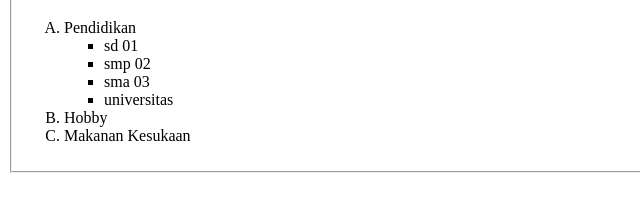
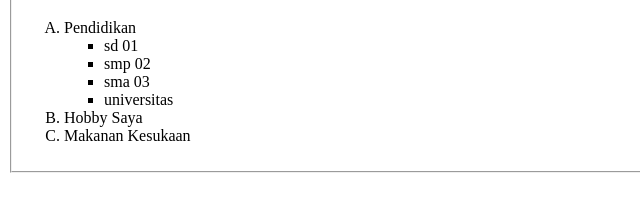
Before and after one commit to zahratalitapr/tugas_tugas_SIB5, a plain HTML site: page stupen/latihan1.html in a window 1280 px wide. Shown: the part 317-528 px from the top of the page, 0-640 px from the left. Drawn offline with Linux system fonts and the light colour scheme.

Commit message:
update latihan 1

```diff
--- a/stupen/latihan1.html
+++ b/stupen/latihan1.html
@@ -28,7 +28,7 @@
                     <li>universitas</li>
                 </ul>
             </li>
-            <li>Hobby</li>
+            <li>Hobby Saya</li>
             <li>Makanan Kesukaan</li>
         </ol>
     </fieldset>
```
